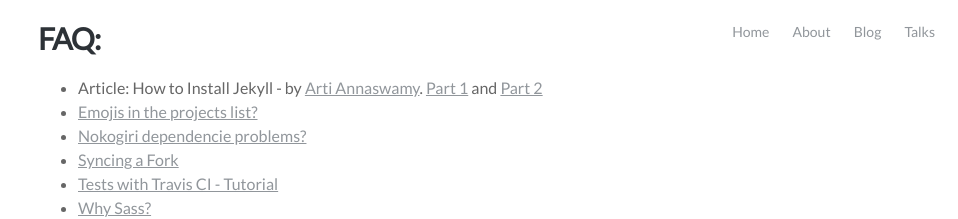
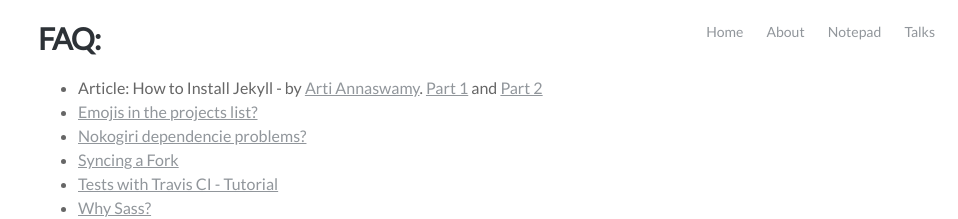
Before and after one commit to thebestmensch/jmensch.github.io, a Jekyll site: the page built from FAQ.md, in a window 1280 px wide. Shown: the top 219 px of the page, without its empty margins (322-1280 px from the left). Built offline with Jekyll 4.4.1, drawn with Linux system fonts in a browser that asks for light colours; nearby versions of some CDN libraries; our own code applies the rules of GitHub Pages for plain Markdown files.

Commit message:
change header

```diff
--- a/_config.yml
+++ b/_config.yml
@@ -17,16 +17,11 @@ picture: assets/images/james-home.JPG
 # resume-url: https://google.com/?q=my+resume
 
 url: http://jamesmensch.com
-# your url: http://USERNAME.github.io
 
 permalink: /:title/
 
 # To enable google analytics, supply your token below
 analytics-google: "UA-50442505-1"
-
-# To enable piwik tracking, supply your url & site ID below
-# analytics-piwik-url: 'piwik.my-host.com'
-# analytics-piwik-id: 1
 
 # if you don't want comments in your posts, leave categories empty
 disqus:
--- a/_includes/nav.html
+++ b/_includes/nav.html
@@ -9,7 +9,7 @@
         {% endif %} {% endif %} {% if site.blog == true %} {% if page.title !=
         "Blog" %}
         <li class="item">
-            <a class="link" href="{{ site.url }}/blog">Blog</a>
+            <a class="link" href="{{ site.url }}/blog">Notepad</a>
         </li>
         {% endif %} {% endif %} {% if page.title != "Talks" %}
         <li class="item">
@@ -22,13 +22,9 @@
         </li>
         {% endif %} {% endif %} {% if site.resume == true %}
         <li class="item">
-            <a
-                class="link"
-                href="{% if site.resume-external %}{{
+            <a class="link" href="{% if site.resume-external %}{{
                     site.resume - url
-                }}{% else %}{{ site.url }}/{{ site.resume - url }}{% endif %}"
-                >Résumé</a
-            >
+                }}{% else %}{{ site.url }}/{{ site.resume - url }}{% endif %}">Résumé</a>
         </li>
         {% endif %}
     </ul>
```
